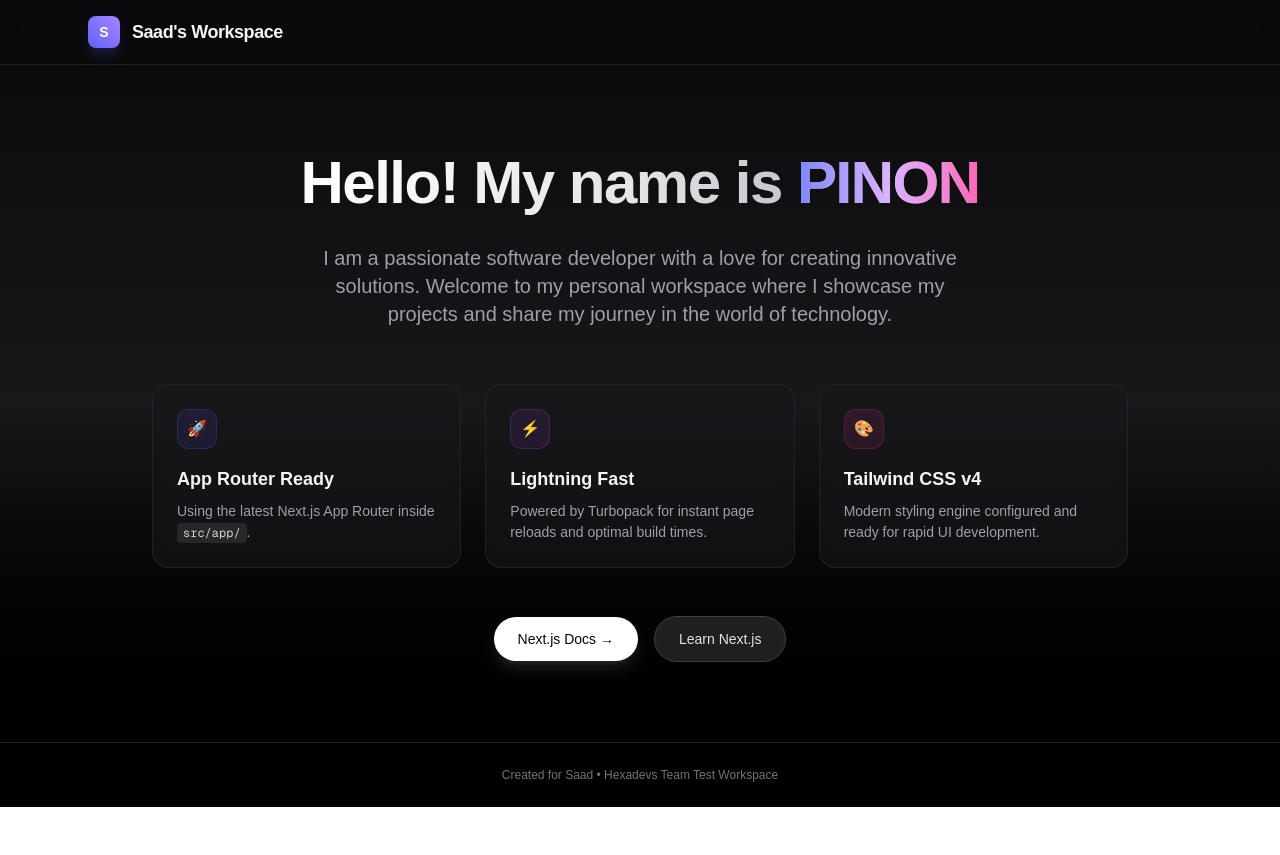
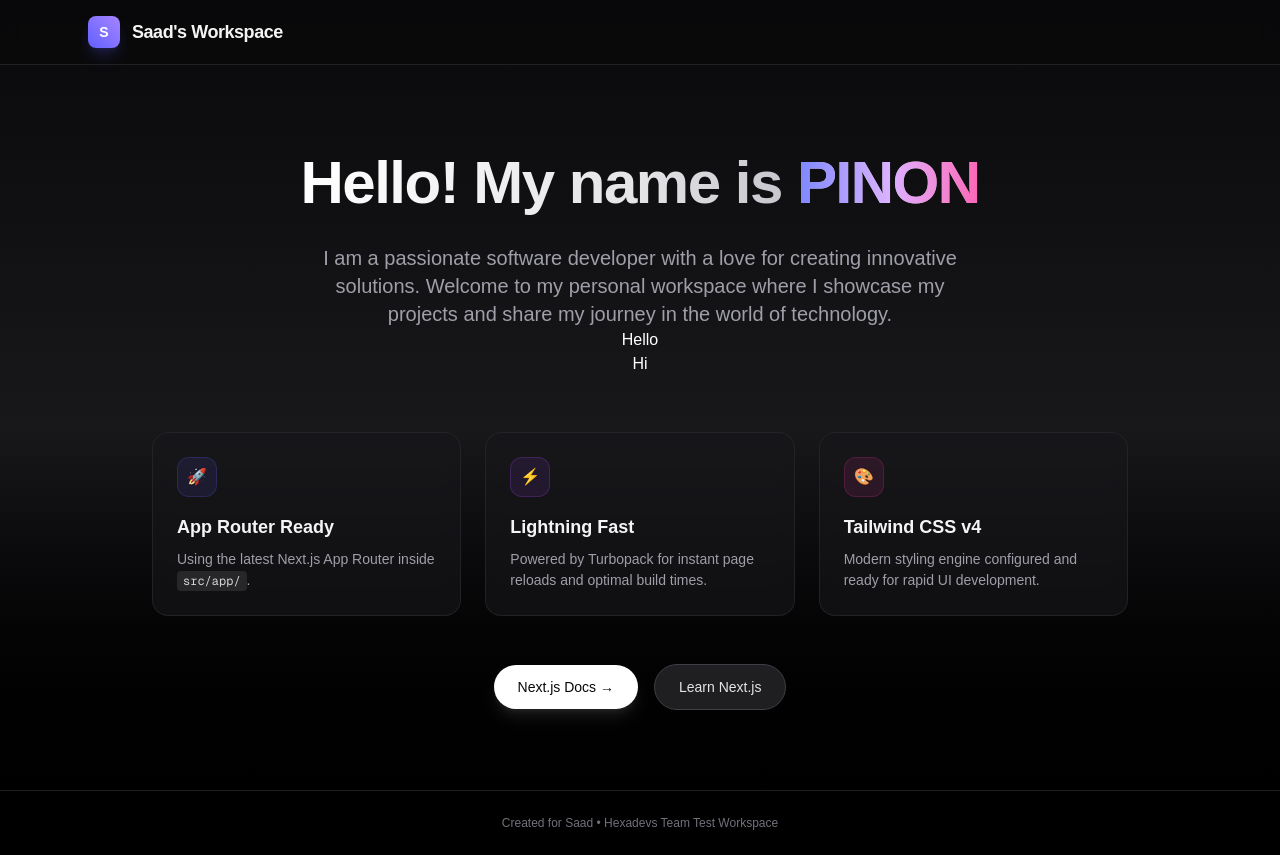
Before and after one commit to Saad7528/team-test, a Next.js app: page / in a window 1280 px wide. Before the commit the page ends 807 px from the top, so only its background shows below. Built offline with nearby package versions, Linux system fonts and the light colour scheme.

Commit message:
pinon second

```diff
--- a/src/app/page.tsx
+++ b/src/app/page.tsx
@@ -27,6 +27,8 @@ export default function Home() {
         <p className="mt-6 text-lg sm:text-xl text-zinc-400 max-w-2xl">
           I am a passionate software developer with a love for creating innovative solutions. Welcome to my personal workspace where I showcase my projects and share my journey in the world of technology.
         </p>
+        <p>Hello</p>
+        <p>Hi</p>
 
 
 
```
